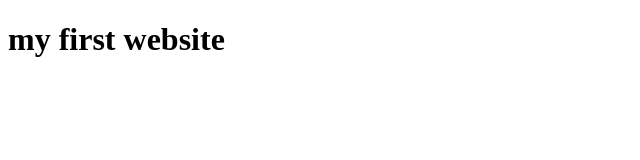
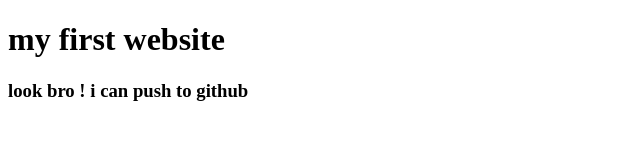
Before and after one commit to nimethon/my-first-website, a plain HTML site: page index.html in a window 1280 px wide. Shown: the whole page, without its empty margins (0-640 px from the left). Drawn offline with Linux system fonts and the light colour scheme.

Commit message:
learned github

```diff
--- a/index.html
+++ b/index.html
@@ -8,5 +8,6 @@
 </head>
 <body>
     <h1>my first website</h1>
+    <h3>look bro ! i can push to github </h3>
 </body>
 </html>
```
